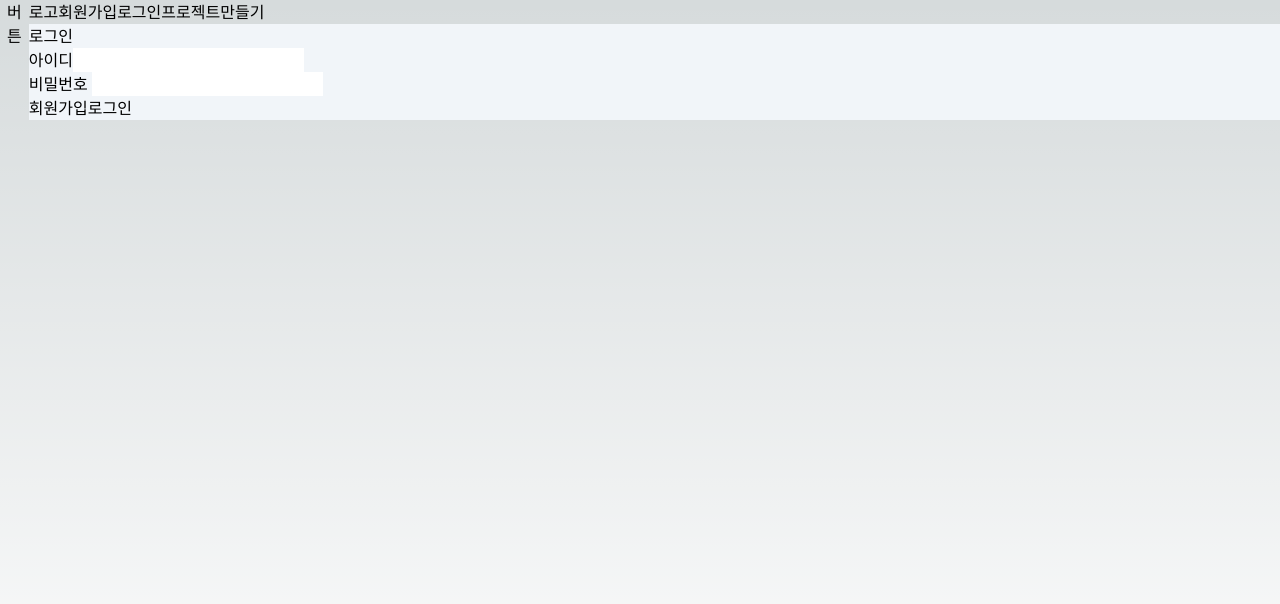
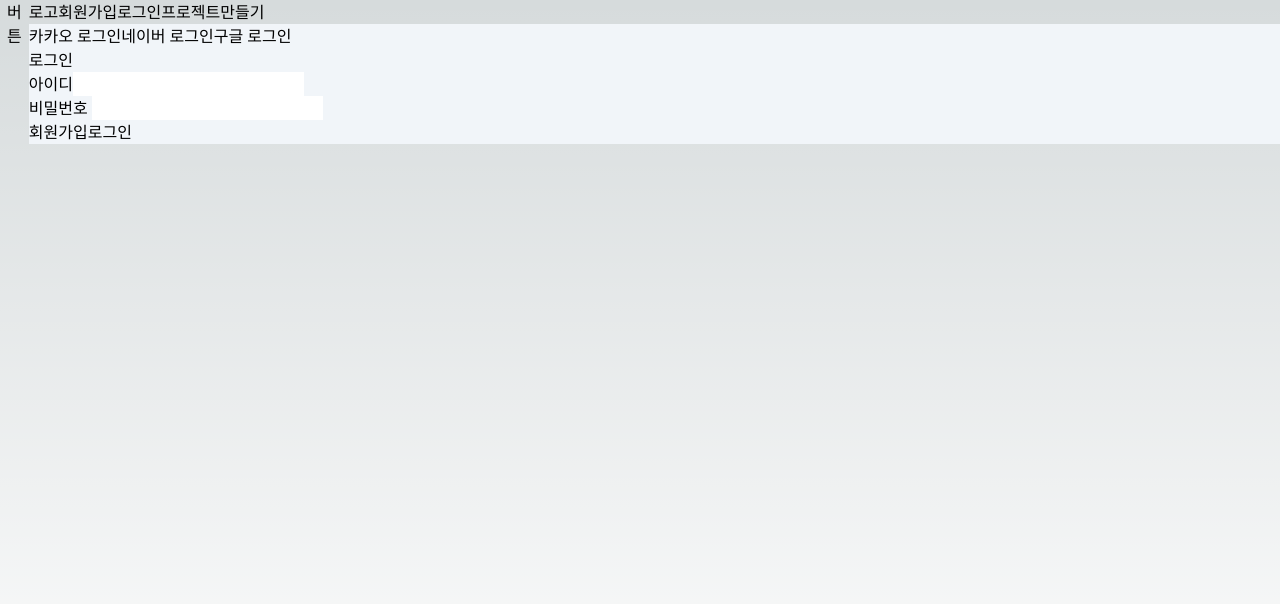
Before and after one commit to Team-Fundy/Fundy-FE, a Next.js app: page /auth/login in a window 1280 px wide. Shown: the top 604 px of the page. Built offline with nearby package versions, Linux system fonts and the light colour scheme.

Commit message:
feat : 카카오, 네이버, 구글 소셜로그인 임시구현 (기능구현X)

```diff
--- a/Components/Auth/LoginComponent.tsx
+++ b/Components/Auth/LoginComponent.tsx
@@ -16,6 +16,12 @@ export default function LoginCompoent() {
             redirect: false
         });
     }
+    const onClickKakaoBtn = async (e: any) => {
+    }
+    const onClickNaverBtn = async (e: any) => {
+    }
+    const onClickGoogleBtn = async (e: any) => {
+    }
 
     function onClickSignUpBtn() {
         router.push("/auth/signup");
@@ -23,6 +29,11 @@ export default function LoginCompoent() {
 
     return (
         <div>
+            <div className="flex gap-4">
+                <button onClick={onClickKakaoBtn}>카카오 로그인 </button>
+                <button onClick={onClickNaverBtn}>네이버 로그인 </button>
+                <button onClick={onClickGoogleBtn}>구글 로그인 </button>
+            </div>
             <form className="border-2 border-black w-96" onSubmit={onClickLoginBtn}>
                 <h1 className="text-center">로그인 </h1>
                 <div>
--- a/Components/Header.tsx
+++ b/Components/Header.tsx
@@ -1,10 +1,14 @@
+import Link from 'next/link'
+
 export default function Header() {
     return (
         <header className="w-full h-16 bg-blue-300 flex justify-between">
             <button>로고</button>
             <div className="">
                 <button>회원가입</button>
-                <button>로그인</button>
+                <Link href="/auth/login">
+                    <button>로그인</button>
+                </Link>
                 <button>프로젝트만들기</button>
             </div>
 
--- a/next.config.js
+++ b/next.config.js
@@ -7,6 +7,14 @@ const nextConfig = {
         source: '/api/user/sign-up',
         destination: 'http://localhost:8080/api/user/sign-up',
       },
+      {
+        source: '/api/user/email/verify',
+        destination: 'http://localhost:8080/api/user/email/verify',
+      },
+      {
+        source: '/api/user/email/code',
+        destination: 'http://localhost:8080/api/user/email/code',
+      },
     ];
   },
 }
```
Also changed, not shown: Components/Auth/SignUpComponent.tsx (+4 -3 lines).
